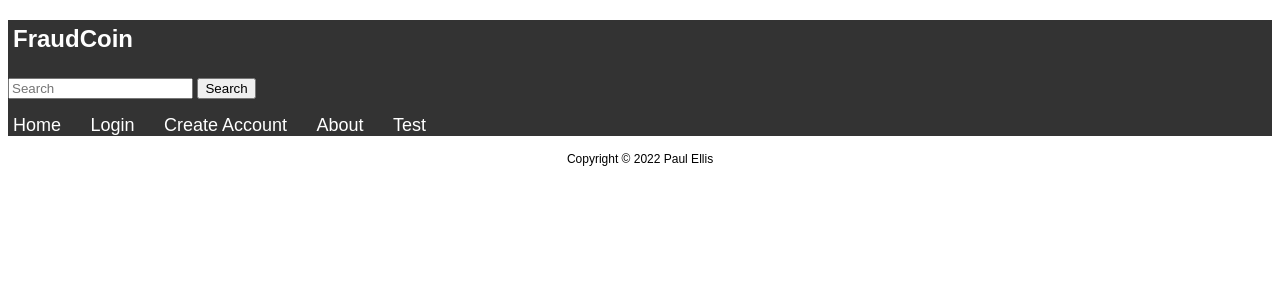
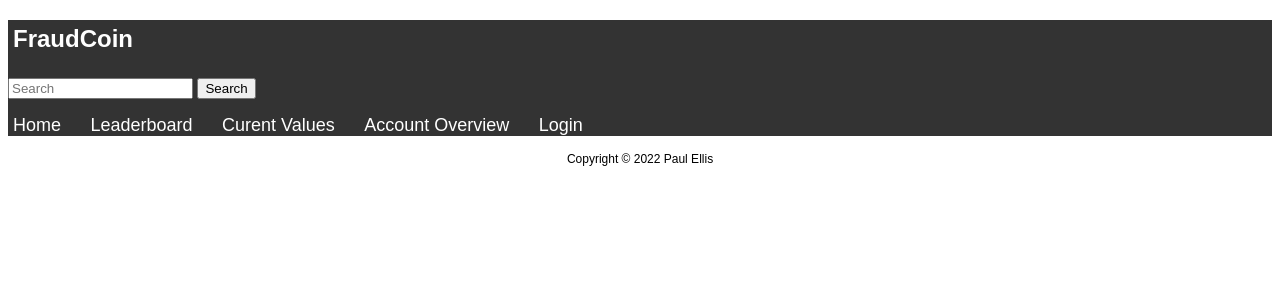
Before and after one commit to PaulEllis2001/CS401-Website, a PHP site: page / in a window 1280 px wide. Shown: the top 300 px of the page. Run offline with PHP 8.4, Linux system fonts and the light colour scheme.

Commit message:
Added File Stubs

```diff
--- a/includes/header.php
+++ b/includes/header.php
@@ -20,16 +20,16 @@
                             <a class="nav-link" href="index.php">Home</a>
                         </li>
                         <li class="nav-item">
-                            <a class="nav-link" href="login.php">Login</a>
+                            <a class="nav-link" href="leaderboard.php">Leaderboard</a>
                         </li>
                         <li class="nav-item">
-                            <a class="nav-link" href="createAccount.php">Create Account</a>
+                            <a class="nav-link" href="curentValues.php">Curent Values</a>
                         </li>
                         <li class="nav-item">
-                            <a class="nav-link" href="about.php">About</a>
+                            <a class="nav-link" href="account.php">Account Overview</a>
                         </li>
                         <li class="nav-item">
-                            <a class="nav-link" href="test.php">Test</a>
+                            <a class="nav-link" href="login.php">Login</a>
                         </li>
                     </ul>
                 </div>
```
Also changed, not shown: account.php (added, +8 -0 lines), currentValues.php (added, +9 -0 lines), leaderboard.php (added, +8 -0 lines), login.php (added, +8 -0 lines).
